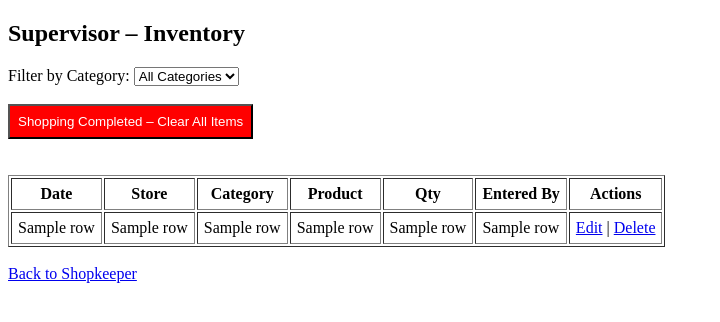
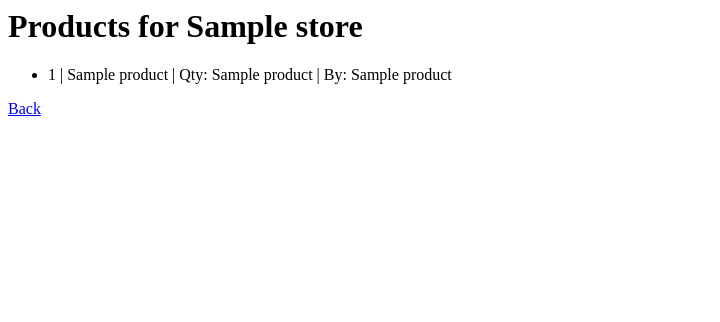
Before and after one commit to hetshah8100/inventory-system, a Flask app: template templates/view.html in a window 1280 px wide. Shown: the top 322 px of the page, without its empty margins (0-720 px from the left). Run offline with Flask 3, Linux system fonts and the light colour scheme; the template is opened without the code that fills it: most values are stand-ins (such as "Sample title", 1, 10 or a date in 2020); some libraries are stand-ins or nearby versions.

Commit message:
Update view.html

```diff
--- a/templates/view.html
+++ b/templates/view.html
@@ -1,72 +1,14 @@
-<!DOCTYPE html>
-<html>
-<body>
+<h1>Products for {{ store }}</h1>
 
-<h2>Supervisor – Inventory</h2>
+<ul>
+{% for p in products %}
+<li>
+{{ p[0] }} |
+{{ p[3] }} |
+Qty: {{ p[4] }} |
+By: {{ p[5] }}
+</li>
+{% endfor %}
+</ul>
 
-<form method="get">
-    Filter by Category:
-    <select name="category" onchange="this.form.submit()">
-        <option value="ALL"
-            {% if selected_category == "ALL" %}selected{% endif %}>
-            All Categories
-        </option>
-
-        {% for c in categories %}
-            <option value="{{ c[0] }}"
-                {% if selected_category == c[0] %}selected{% endif %}>
-                {{ c[0] }}
-            </option>
-        {% endfor %}
-    </select>
-</form>
-
-<br>
-
-<!-- CLEAR ALL BUTTON -->
-<form action="/clear_inventory"
-      method="get"
-      onsubmit="return confirm('Shopping completed? This will delete ALL items.')">
-    <button type="submit"
-            style="background:red;color:white;padding:8px;">
-        Shopping Completed – Clear All Items
-    </button>
-</form>
-
-<br><br>
-
-<table border="1" cellpadding="6">
-<tr>
-    <th>Date</th>
-    <th>Store</th>
-    <th>Category</th>
-    <th>Product</th>
-    <th>Qty</th>
-    <th>Entered By</th>
-    <th>Actions</th>
-</tr>
-
-{% for r in rows %}
-<tr>
-    <td>{{ r[1] }}</td>
-    <td>{{ r[2] }}</td>
-    <td>{{ r[4] }}</td>
-    <td>{{ r[3] }}</td>
-    <td>{{ r[5] }}</td>
-    <td>{{ r[6] }}</td>
-    <td>
-        <a href="/edit/{{ r[0] }}">Edit</a> |
-        <a href="/delete/{{ r[0] }}"
-           onclick="return confirm('Delete this item?')">
-           Delete
-        </a>
-    </td>
-</tr>
-{% endfor %}
-</table>
-
-<br>
-<a href="/">Back to Shopkeeper</a>
-
-</body>
-</html>
+<a href="/">Back</a>
```
